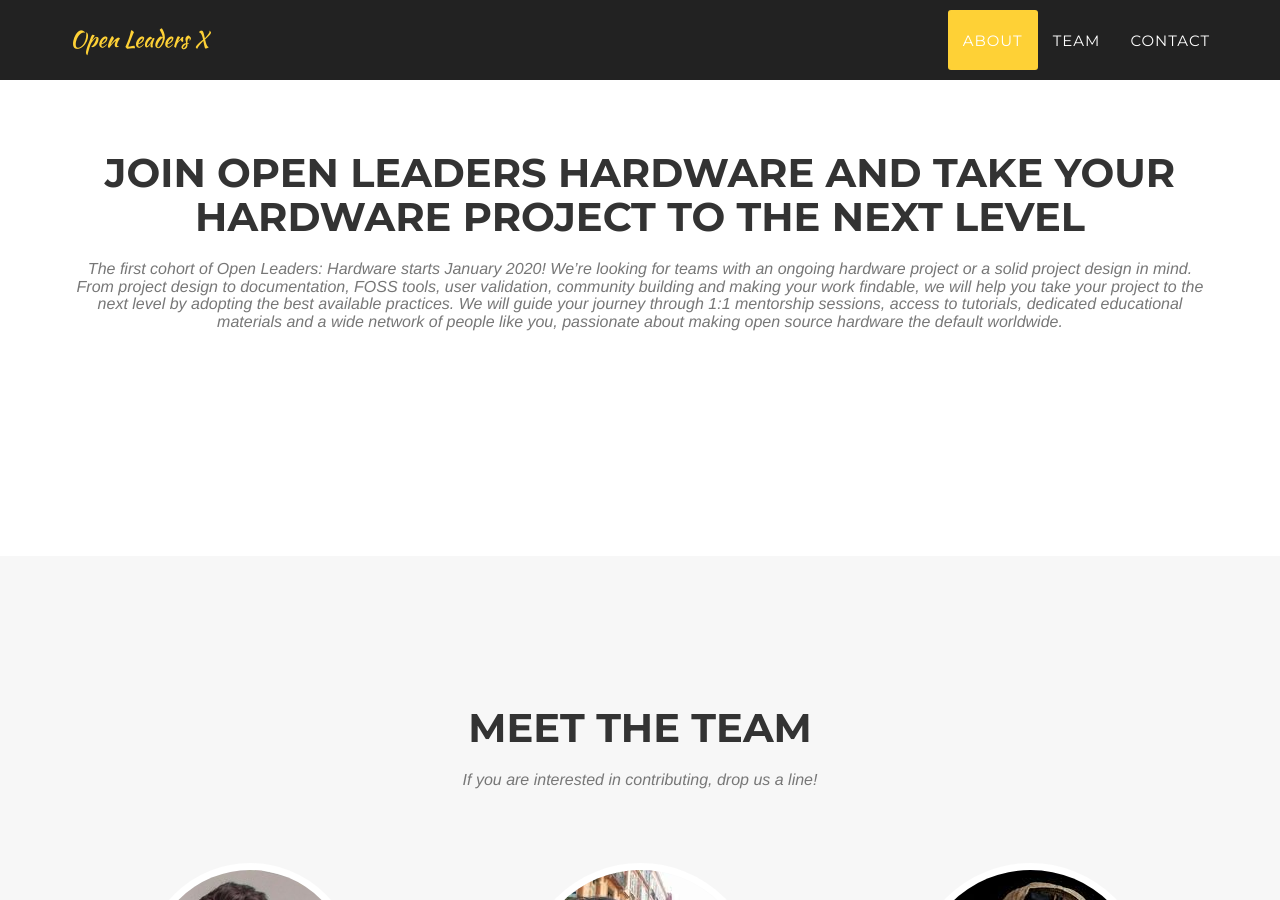
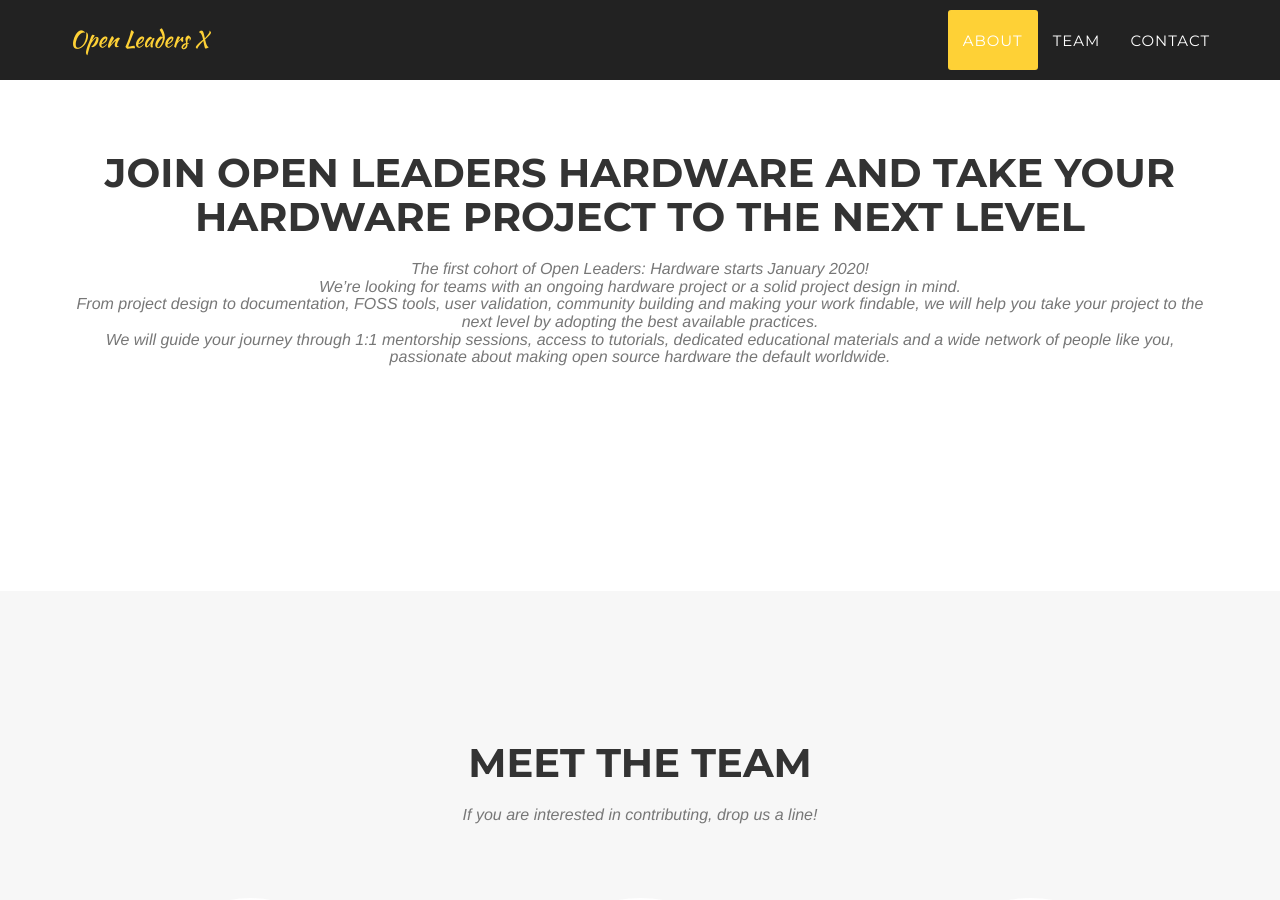
Before and after one commit to ohwmakers/ohwmakers-website, a Jekyll site: the page built from index.html, in a window 1280 px wide and 900 px high, scrolled down 1003 px. Built offline with Jekyll 4.4.1, drawn with Linux system fonts in a browser that asks for light colours; some web fonts are replaced.

Commit message:
update about

```diff
--- a/_includes/about.html
+++ b/_includes/about.html
@@ -4,7 +4,10 @@
             <div class="row">
                 <div class="col-lg-12 text-center">
                     <h2 class="section-heading">Join Open Leaders Hardware and take your hardware project to the next level</h2>
-                    <h3 class="section-subheading text-muted">The first cohort of Open Leaders: Hardware starts January 2020! We’re looking for teams with an ongoing hardware project or a solid project design in mind. From project design to documentation, FOSS tools, user validation, community building and making your work findable, we will help you take your project to the next level by adopting the best available practices. We will guide your journey through 1:1 mentorship sessions, access to tutorials, dedicated educational materials and a wide network of people like you, passionate about making open source hardware the default worldwide.</h3>
+                    <h3 class="section-subheading text-muted">The first cohort of Open Leaders: Hardware starts January 2020! <br>
+                        We’re looking for teams with an ongoing hardware project or a solid project design in mind.<br>
+                        From project design to documentation, FOSS tools, user validation, community building and making your work findable, we will help you take your project to the next level by adopting the best available practices.<br>
+                         We will guide your journey through 1:1 mentorship sessions, access to tutorials, dedicated educational materials and a wide network of people like you, passionate about making open source hardware the default worldwide.</h3>
 
             </div>
             <!--
```
